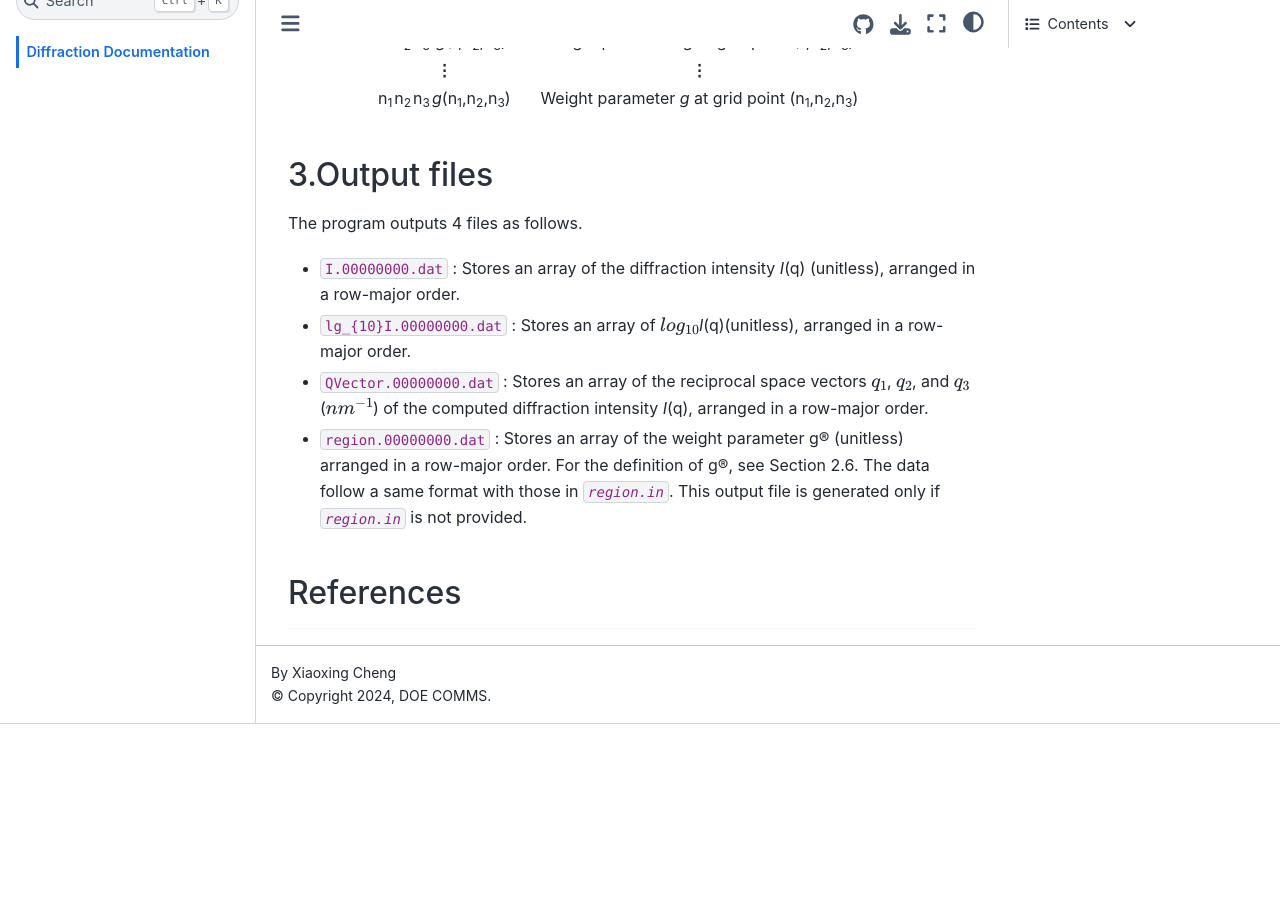
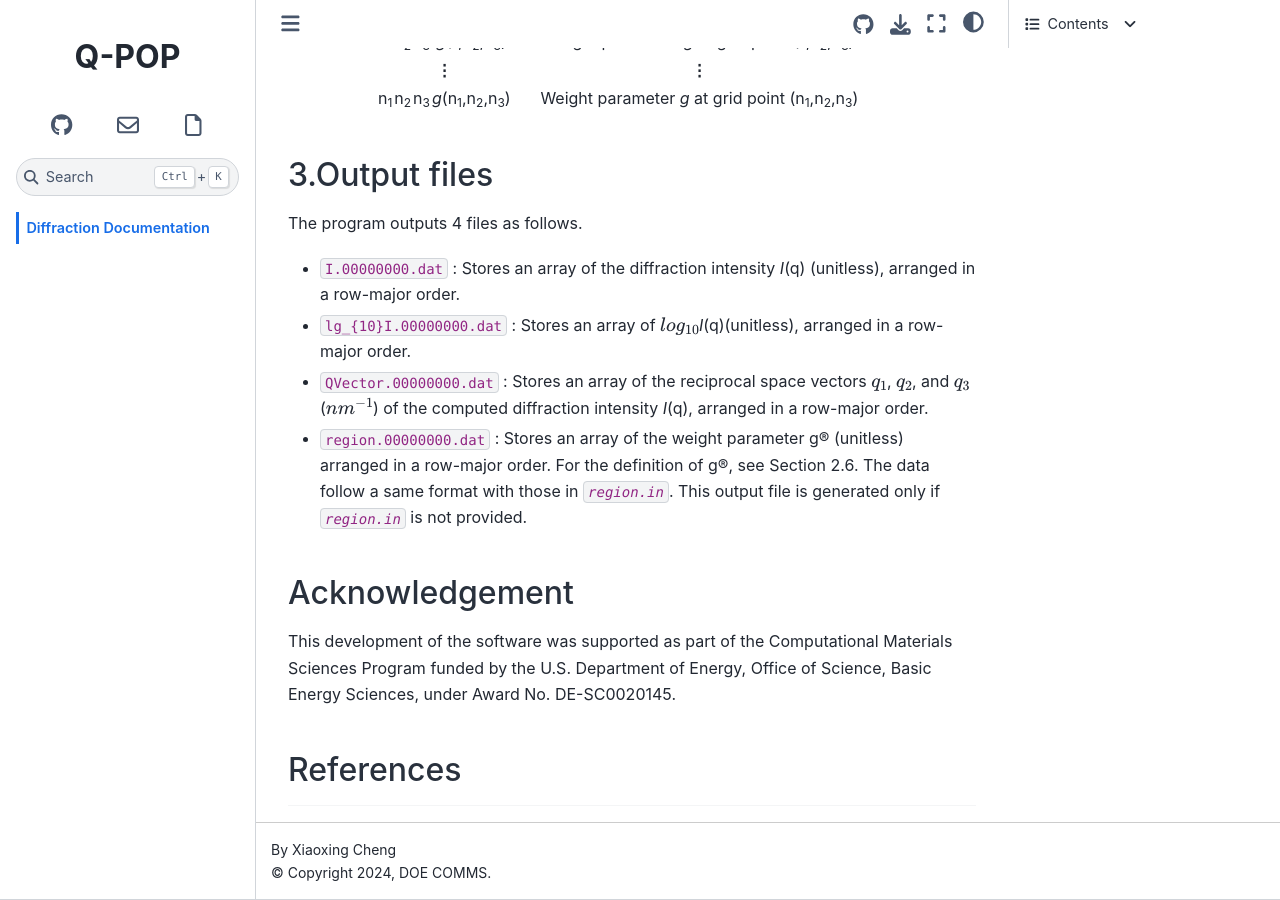
Before and after one commit to DOE-COMMS/Q-POP-Diffraction, a Sphinx documentation site: the page built from docs/index.md, in a window 1280 px wide and 900 px high, scrolled down 4938 px. Built offline with Sphinx 7.4.7 and the Sphinx Book theme 1.1.4, drawn with Linux system fonts in a browser that asks for light colours; before the commit the page ends 5662 px from its top, so only the background shows below that.

Commit message:
Update index.md

```diff
--- a/docs/index.md
+++ b/docs/index.md
@@ -453,6 +453,9 @@
 * `QVector.00000000.dat` : Stores an array of the reciprocal space vectors $q_1$, $q_2$, and $q_3$ ($nm^{−1}$) of the computed diffraction intensity *I*(q), arranged in a row-major order.
 * `region.00000000.dat` : Stores an array of the weight parameter g(r) (unitless) arranged in a row-major order. For the definition of g(r), see Section 2.6. The data follow a same format with those in *`region.in`*. This output file is generated only if *`region.in`* is not provided.
 
+## Acknowledgement
+This development of the software was supported as part of the Computational Materials Sciences Program funded by the U.S. Department of Energy, Office of Science, Basic Energy Sciences, under Award No. DE-SC0020145.
+
 ## References
 
 [^1]: T. Yang et al. Computing diffraction patterns of microstructures from phase-field simulations. Acta Mater. 239, 118258 (2022).
```
